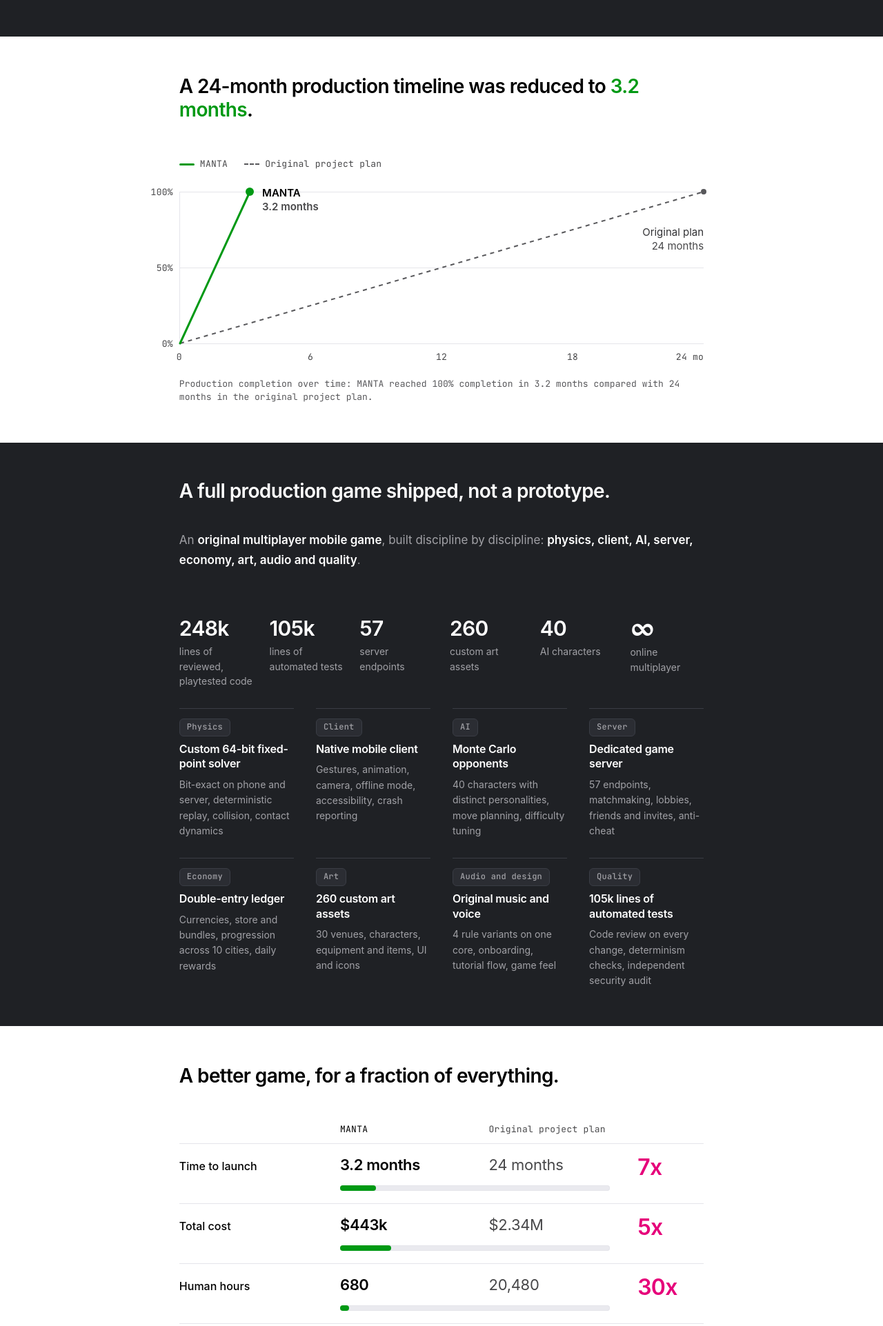
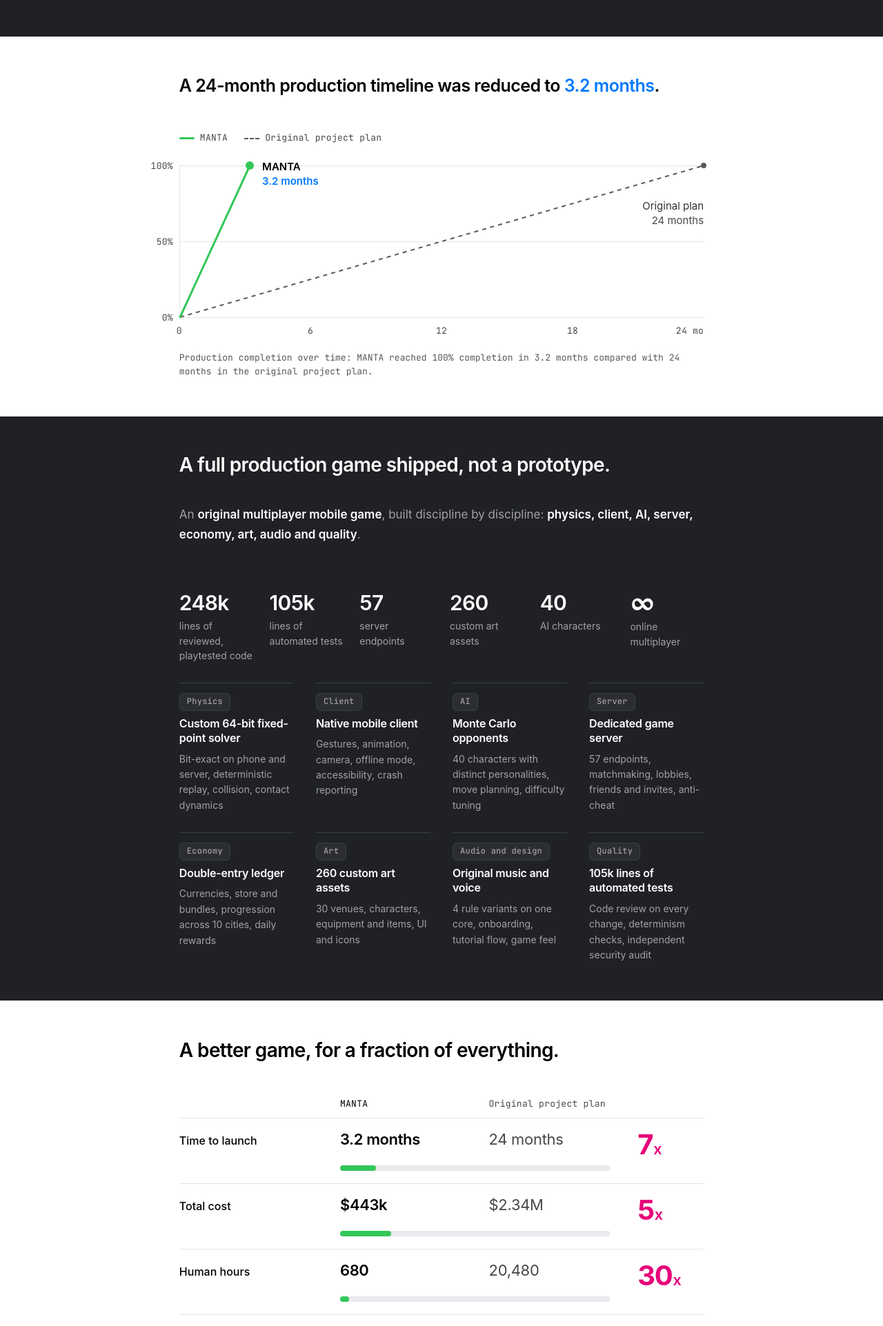
Before and after one commit to nd40-inc/com-nd40, a plain HTML site: page website/v02/case-studies.html in a window 1280 px wide. Shown: the part 860-2783 px from the top of the page at 69% size. Drawn offline with Linux system fonts and the light colour scheme.

Commit message:
Use Apple green (#34C759) in charts, bright blue 1-line 3.2 months heading, and bold 7/5/30 with smaller x

```diff
--- a/website/assets/site.css
+++ b/website/assets/site.css
@@ -782,11 +782,17 @@ nav[aria-label="Footer"] a[aria-current="page"] {
 .cmp-x {
   text-align: left;
   align-self: center;
-  font-size: 32px;
-  font-weight: 600;
-  letter-spacing: -0.022em;
+  font-size: 40px;
+  font-weight: 700;
+  letter-spacing: -0.03em;
   line-height: 1;
   color: var(--accent);
+}
+
+.cmp-x-unit {
+  font-size: 0.54em;
+  font-weight: 600;
+  margin-left: 1px;
 }
 
 .cmp-bar {
@@ -815,7 +821,7 @@ nav[aria-label="Footer"] a[aria-current="page"] {
   .cmp-label { grid-area: 1 / 1 / 2 / 4; font-weight: 600; }
   .cmp-nd { grid-area: 2 / 1; }
   .cmp-st { grid-area: 2 / 2; }
-  .cmp-x { grid-area: 2 / 3; text-align: right; font-size: 26px; align-self: end; line-height: 1.05; }
+  .cmp-x { grid-area: 2 / 3; text-align: right; font-size: 32px; font-weight: 700; align-self: end; line-height: 1; }
   .cmp-bar { grid-area: 3 / 1 / 4 / 4; }
   .cmp-head { display: none; }
   .cmp-nd[data-label]::before,
@@ -1095,13 +1101,30 @@ nav[aria-label="Footer"] a[aria-current="page"] {
   --border: #E5E5EA;
   --border-strong: #C7C7CC;
   --accent: #E6007A;
-  --accent-green: #009914;
+  --accent-green: #34C759;
   --link: #0066CC;
   --link-hover: #004C99;
   --link-underline: rgba(0, 102, 204, 0.35);
   color: var(--text);
   border-image: conic-gradient(#FFFFFF 0 0) fill 0//0 100vmax;
   padding: 56px 0;
+}
+
+.hl-blue {
+  color: #007AFF;
+}
+
+.velocity-heading {
+  width: min(100%, max(66%, 720px));
+  margin: 0 auto;
+  box-sizing: border-box;
+  font-size: clamp(20px, 2.0vw, 25px);
+}
+
+@media (min-width: 760px) {
+  .velocity-heading {
+    white-space: nowrap;
+  }
 }
 
 /* Domains list (work.html) */
--- a/website/v02/assets/site.css
+++ b/website/v02/assets/site.css
@@ -782,11 +782,17 @@ nav[aria-label="Footer"] a[aria-current="page"] {
 .cmp-x {
   text-align: left;
   align-self: center;
-  font-size: 32px;
-  font-weight: 600;
-  letter-spacing: -0.022em;
+  font-size: 40px;
+  font-weight: 700;
+  letter-spacing: -0.03em;
   line-height: 1;
   color: var(--accent);
+}
+
+.cmp-x-unit {
+  font-size: 0.54em;
+  font-weight: 600;
+  margin-left: 1px;
 }
 
 .cmp-bar {
@@ -815,7 +821,7 @@ nav[aria-label="Footer"] a[aria-current="page"] {
   .cmp-label { grid-area: 1 / 1 / 2 / 4; font-weight: 600; }
   .cmp-nd { grid-area: 2 / 1; }
   .cmp-st { grid-area: 2 / 2; }
-  .cmp-x { grid-area: 2 / 3; text-align: right; font-size: 26px; align-self: end; line-height: 1.05; }
+  .cmp-x { grid-area: 2 / 3; text-align: right; font-size: 32px; font-weight: 700; align-self: end; line-height: 1; }
   .cmp-bar { grid-area: 3 / 1 / 4 / 4; }
   .cmp-head { display: none; }
   .cmp-nd[data-label]::before,
@@ -1095,13 +1101,30 @@ nav[aria-label="Footer"] a[aria-current="page"] {
   --border: #E5E5EA;
   --border-strong: #C7C7CC;
   --accent: #E6007A;
-  --accent-green: #009914;
+  --accent-green: #34C759;
   --link: #0066CC;
   --link-hover: #004C99;
   --link-underline: rgba(0, 102, 204, 0.35);
   color: var(--text);
   border-image: conic-gradient(#FFFFFF 0 0) fill 0//0 100vmax;
   padding: 56px 0;
+}
+
+.hl-blue {
+  color: #007AFF;
+}
+
+.velocity-heading {
+  width: min(100%, max(66%, 720px));
+  margin: 0 auto;
+  box-sizing: border-box;
+  font-size: clamp(20px, 2.0vw, 25px);
+}
+
+@media (min-width: 760px) {
+  .velocity-heading {
+    white-space: nowrap;
+  }
 }
 
 /* Domains list (work.html) */
--- a/website/v02/case-studies.html
+++ b/website/v02/case-studies.html
@@ -5,7 +5,6 @@
 <meta name="viewport" content="width=device-width, initial-scale=1">
 <title>Case Study | Nd40</title>
 <meta name="description" content="Case study: shipping a 248k-line multiplayer mobile game in 3.2 months instead of 24 on Nd40's MANTA platform—7x faster, 5x lower cost, 30x output per hour.">
-<meta name="robots" content="noindex">
 <link rel="canonical" href="https://nd40.com/case-studies">
 <meta property="og:title" content="Case Study | Nd40">
 <meta property="og:description" content="Case study: shipping a 248k-line multiplayer mobile game in 3.2 months instead of 24 on Nd40's MANTA platform—7x faster, 5x lower cost, 30x output per hour.">
@@ -15,6 +14,7 @@
 <meta name="twitter:card" content="summary">
 <meta name="twitter:title" content="Case Study | Nd40">
 <meta name="twitter:description" content="Case study: shipping a 248k-line multiplayer mobile game in 3.2 months instead of 24 on Nd40's MANTA platform—7x faster, 5x lower cost, 30x output per hour.">
+<meta name="robots" content="noindex">
 <meta name="theme-color" content="#1F2125">
 <link rel="icon" href="/favicon.ico" sizes="32x32">
 <link rel="icon" href="/favicon.svg" type="image/svg+xml">
@@ -95,7 +95,7 @@
 </div>
 
 <section class="paper" aria-label="Velocity" style="display: flex; flex-direction: column; gap: 24px">
-<h2 class="section-title" style="width: min(100%, max(66%, 720px)); margin: 0 auto; box-sizing: border-box">A 24-month production timeline was reduced to <span class="paper-green">3.2 months</span>.</h2>
+<h2 class="section-title velocity-heading">A 24-month production timeline was reduced to <span class="hl-blue">3.2 months</span>.</h2>
 <figure class="velocity-figure">
 <div class="velocity-legend">
 <span><span class="velocity-swatch-manta" aria-hidden="true"></span>MANTA</span>
@@ -114,7 +114,7 @@
 </svg>
 <span class="velocity-dot-plan"></span>
 <span class="velocity-dot-manta"></span>
-<p class="velocity-callout-manta">MANTA<br><span class="text-muted">3.2 months</span></p>
+<p class="velocity-callout-manta">MANTA<br><span class="hl-blue" style="font-weight: 600">3.2 months</span></p>
 <p class="velocity-callout-plan">Original plan<br><span class="text-muted">24 months</span></p>
 </div>
 <div class="velocity-xaxis" aria-hidden="true">
@@ -145,21 +145,21 @@
 <span class="cmp-label">Time to launch</span>
 <span class="cmp-nd" data-label="MANTA">3.2 months</span>
 <span class="cmp-st" data-label="Original plan">24 months</span>
-<span class="cmp-x">7x</span>
+<span class="cmp-x">7<span class="cmp-x-unit">x</span></span>
 <span class="cmp-bar" aria-hidden="true"><span class="cmp-bar-fill" style="width: 13.3%"></span></span>
 </li>
 <li class="cmp-row">
 <span class="cmp-label">Total cost</span>
 <span class="cmp-nd" data-label="MANTA">$443k</span>
 <span class="cmp-st" data-label="Original plan">$2.34M</span>
-<span class="cmp-x">5x</span>
+<span class="cmp-x">5<span class="cmp-x-unit">x</span></span>
 <span class="cmp-bar" aria-hidden="true"><span class="cmp-bar-fill" style="width: 18.9%"></span></span>
 </li>
 <li class="cmp-row">
 <span class="cmp-label">Human hours</span>
 <span class="cmp-nd" data-label="MANTA">680</span>
 <span class="cmp-st" data-label="Original plan">20,480</span>
-<span class="cmp-x">30x</span>
+<span class="cmp-x">30<span class="cmp-x-unit">x</span></span>
 <span class="cmp-bar" aria-hidden="true"><span class="cmp-bar-fill" style="width: 3.3%"></span></span>
 </li>
 </ul></div>
```
Also changed, not shown: website/case-studies.html (+5 -5 lines).
